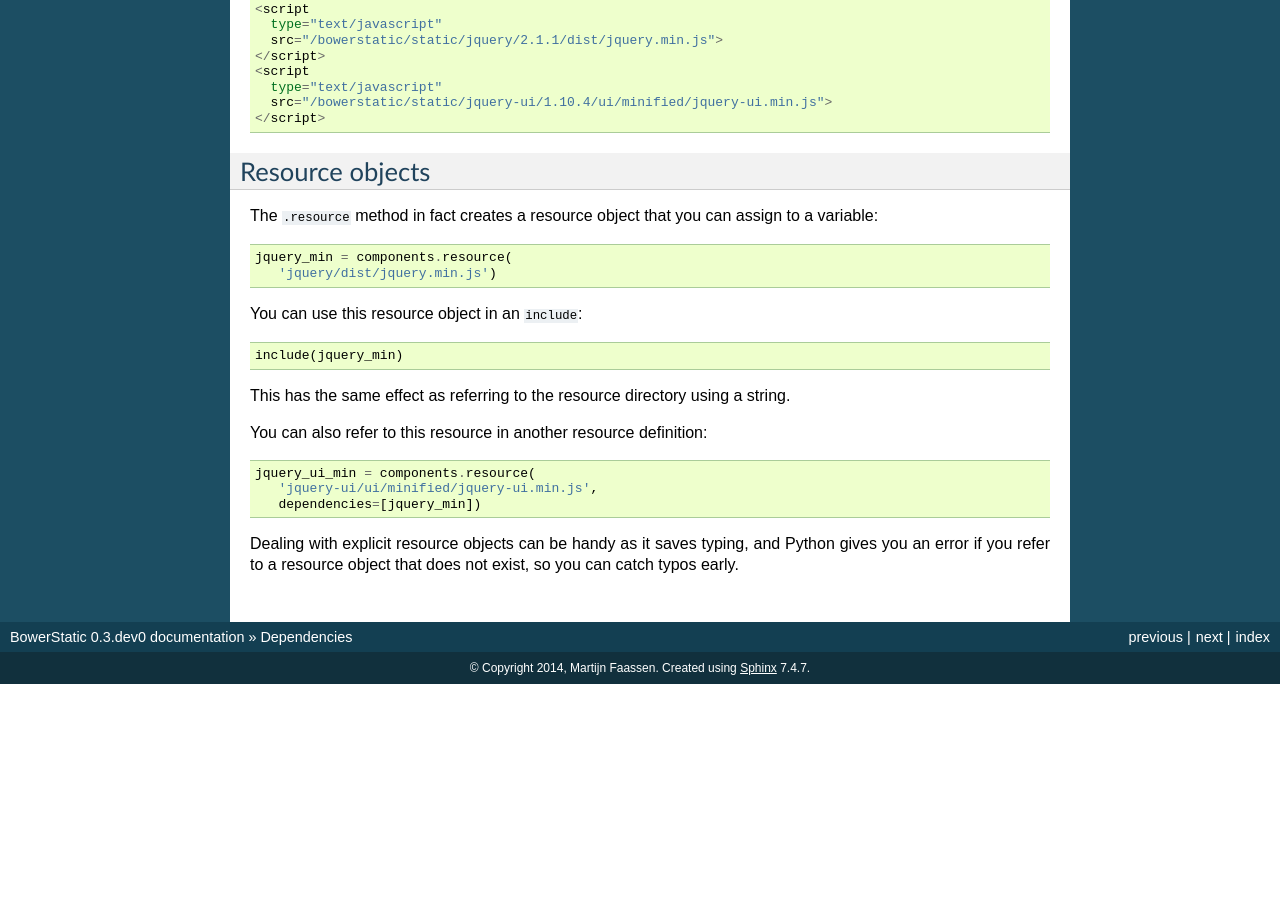
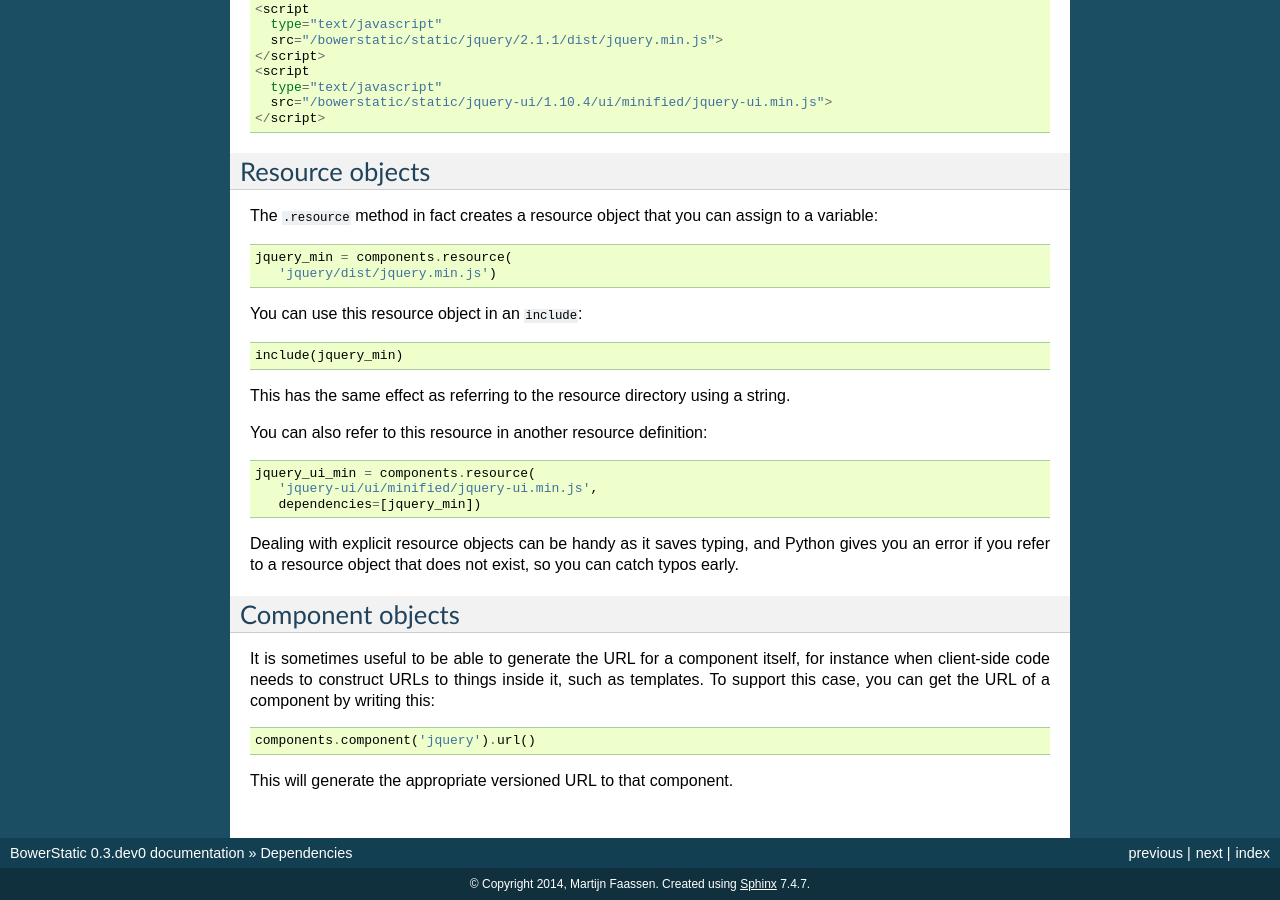
Before and after one commit to faassen/bowerstatic, a Sphinx documentation site: the page built from doc/dependencies.rst, in a window 1280 px wide and 900 px high, scrolled down 1351 px. Built offline with Sphinx 7.4.7, drawn with Linux system fonts in a browser that asks for light colours; before the commit the page ends 2035 px from its top, so only the background shows below that.

Commit message:
Add some documentation on how to generate URLs to component.

```diff
--- a/doc/dependencies.rst
+++ b/doc/dependencies.rst
@@ -116,3 +116,15 @@ You can also refer to this resource in another resource definition::
 Dealing with explicit resource objects can be handy as it saves
 typing, and Python gives you an error if you refer to a resource
 object that does not exist, so you can catch typos early.
+
+Component objects
+-----------------
+
+It is sometimes useful to be able to generate the URL for a component
+itself, for instance when client-side code needs to construct URLs to
+things inside it, such as templates. To support this case,
+you can get the URL of a component by writing this::
+
+  components.component('jquery').url()
+
+This will generate the appropriate versioned URL to that component.
```
